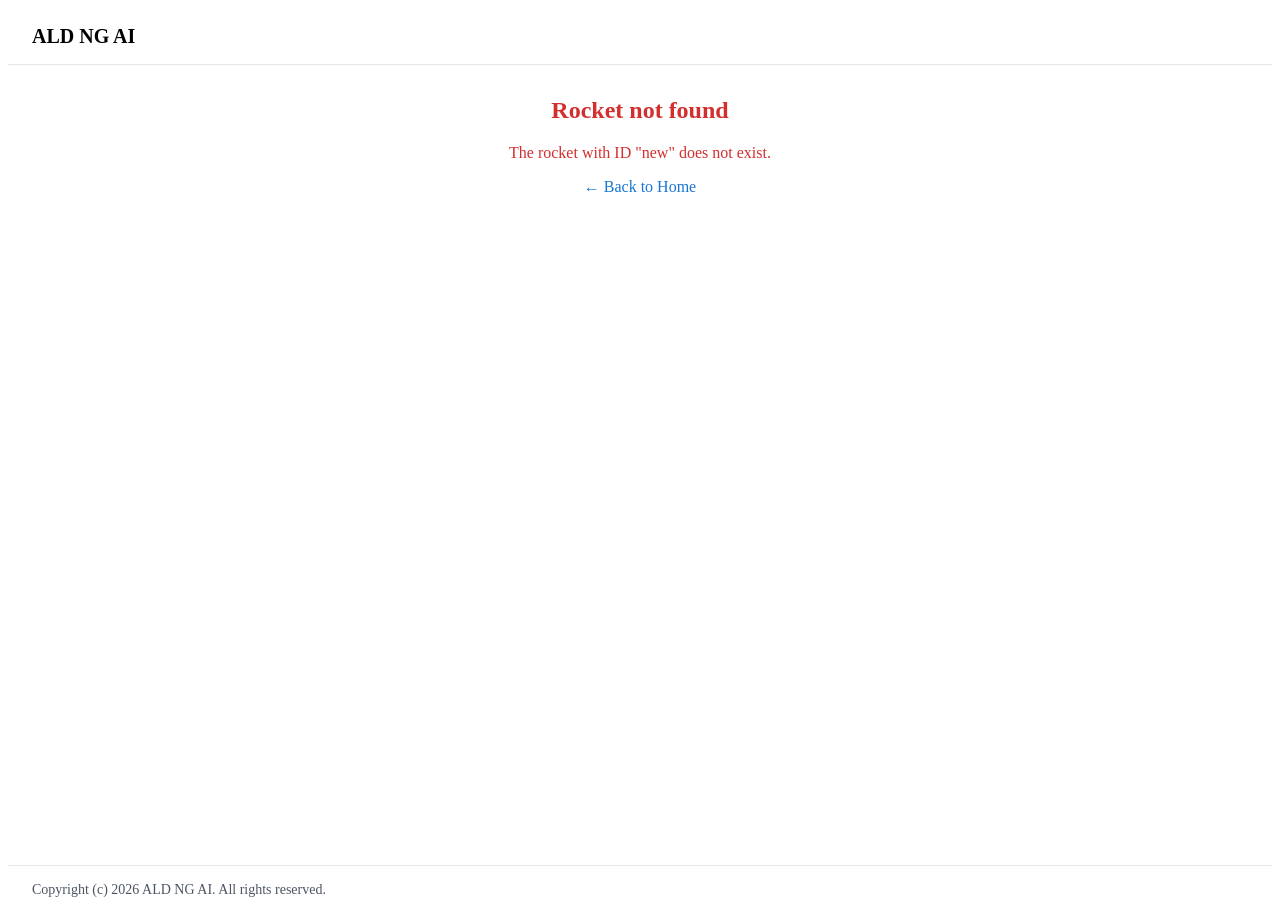
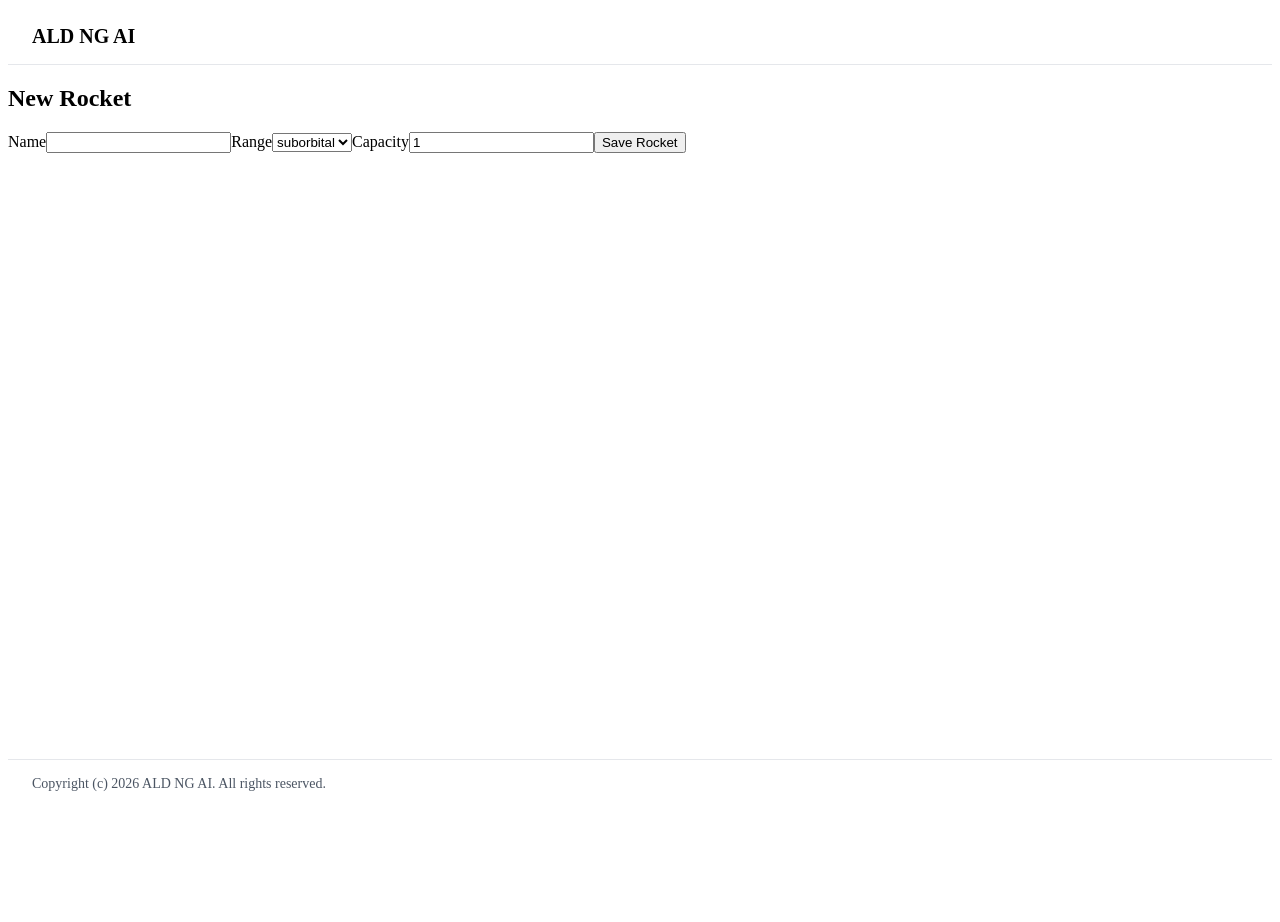
Before and after one commit to AlbertoBasaloAcademy/ald-ng-ai, an Angular app: page /rockets/new in a window 1280 px wide. Before the commit this address had no page. After the commit the page ends 816 px from the top, so only its background shows below. Built offline with nearby package versions, Linux system fonts and the light colour scheme.

Commit message:
feat: add rocket creation functionality; implement form component, service, and routing for new rockets

```diff
--- a/src/app/app.config.ts
+++ b/src/app/app.config.ts
@@ -1,6 +1,6 @@
 import { ApplicationConfig, provideExperimentalZonelessChangeDetection } from '@angular/core';
 import { provideRouter, withComponentInputBinding } from '@angular/router';
-
+import { provideHttpClient, withFetch, withInterceptors } from '@angular/common/http';
 import { routes } from './app.routes';
 import { provideClientHydration, withEventReplay } from '@angular/platform-browser';
 
@@ -8,5 +8,6 @@ export const appConfig: ApplicationConfig = {
   providers: [
     provideExperimentalZonelessChangeDetection(),
     provideRouter(routes, withComponentInputBinding()),
+    provideHttpClient(withFetch(), withInterceptors([])),
     provideClientHydration(withEventReplay())]
 };
--- a/src/app/app.routes.ts
+++ b/src/app/app.routes.ts
@@ -1,14 +1,17 @@
 import { Routes } from '@angular/router';
-
 
 export const routes: Routes = [
   {
     path: '',
     pathMatch: 'full',
-		loadComponent: () => import('./routes/home/home.page')
+    loadComponent: () => import('./routes/home/home.page'),
+  },
+  {
+    path: 'rockets/new',
+    loadComponent: () => import('./routes/rocket-new/rocket-new.page'),
   },
   {
     path: 'rockets/:id',
-		loadComponent: () => import('./routes/rocket-detail/rocket-detail.page')
-	}
+    loadComponent: () => import('./routes/rocket-detail/rocket-detail.page'),
+  },
 ];
--- /dev/null
+++ b/src/app/routes/rocket-new/rocket-form/rocket-form.component.html
@@ -0,0 +1,39 @@
+<form (ngSubmit)="onSubmit()">
+  <label for="name">Name</label>
+  <input
+    id="name"
+    type="text"
+    [ngModel]="name()"
+    (ngModelChange)="name.set($event)"
+    [disabled]="disabled()"
+    name="name"
+    required
+  />
+
+  <label for="range">Range</label>
+  <select
+    id="range"
+    [ngModel]="range()"
+    (ngModelChange)="range.set($event)"
+    [disabled]="disabled()"
+    name="range"
+  >
+    @for (r of ranges; track r) {
+      <option [value]="r">{{ r }}</option>
+    }
+  </select>
+
+  <label for="capacity">Capacity</label>
+  <input
+    id="capacity"
+    type="number"
+    [ngModel]="capacity()"
+    (ngModelChange)="capacity.set(+$event)"
+    [disabled]="disabled()"
+    name="capacity"
+    min="1"
+    required
+  />
+
+  <button type="submit" [disabled]="disabled()">Save Rocket</button>
+</form>
--- /dev/null
+++ b/src/app/routes/rocket-new/rocket-form/rocket-form.component.ts
@@ -0,0 +1,31 @@
+import { ChangeDetectionStrategy, Component, input, output, signal } from '@angular/core';
+import { FormsModule } from '@angular/forms';
+import type { RocketRange } from '../../../core/models/rocket.model';
+import type { RocketFormValue } from '../rocket-new.model';
+
+@Component({
+  selector: 'app-rocket-form',
+  standalone: true,
+  changeDetection: ChangeDetectionStrategy.OnPush,
+  imports: [FormsModule],
+  templateUrl: './rocket-form.component.html',
+  styleUrl: './rocket-form.component.css',
+})
+export class RocketFormComponent {
+  readonly disabled = input(false);
+  readonly save = output<RocketFormValue>();
+
+  readonly ranges: RocketRange[] = ['suborbital', 'orbital', 'moon', 'mars'];
+
+  readonly name = signal('');
+  readonly range = signal<RocketRange>('suborbital');
+  readonly capacity = signal(1);
+
+  onSubmit(): void {
+    this.save.emit({
+      name: this.name(),
+      range: this.range(),
+      capacity: this.capacity(),
+    });
+  }
+}
--- /dev/null
+++ b/src/app/routes/rocket-new/rocket-new.page.html
@@ -0,0 +1,7 @@
+<section>
+  <h1>{{ title }}</h1>
+  @if (errorMessage()) {
+    <p class="error">{{ errorMessage() }}</p>
+  }
+  <app-rocket-form [disabled]="isSaving()" (save)="onSave($event)" />
+</section>
--- /dev/null
+++ b/src/app/routes/rocket-new/rocket-new.page.ts
@@ -0,0 +1,35 @@
+import { ChangeDetectionStrategy, Component, inject, signal } from '@angular/core';
+import { Router } from '@angular/router';
+import { RocketNewRepository } from './rocket-new.service';
+import { RocketFormComponent } from './rocket-form/rocket-form.component';
+import type { RocketFormValue } from './rocket-new.model';
+
+@Component({
+  selector: 'app-rocket-new',
+  standalone: true,
+  changeDetection: ChangeDetectionStrategy.OnPush,
+  imports: [RocketFormComponent],
+  templateUrl: './rocket-new.page.html',
+  styleUrl: './rocket-new.page.css',
+})
+export default class RocketNewPage {
+  readonly #repository = inject(RocketNewRepository);
+  readonly #router = inject(Router);
+
+  readonly title = 'New Rocket';
+  readonly isSaving = signal(false);
+  readonly errorMessage = signal<string | null>(null);
+
+  onSave(formValue: RocketFormValue): void {
+    this.isSaving.set(true);
+    this.errorMessage.set(null);
+    this.#repository.save$(formValue).subscribe({
+      next: () => this.#router.navigate(['/']),
+      error: (err) => {
+        console.error(err);
+        this.errorMessage.set('Failed to save rocket. Please try again.');
+        this.isSaving.set(false);
+      },
+    });
+  }
+}
--- /dev/null
+++ b/src/app/routes/rocket-new/rocket-new.service.ts
@@ -0,0 +1,14 @@
+import { Injectable, inject } from '@angular/core';
+import { HttpClient } from '@angular/common/http';
+import { Observable } from 'rxjs';
+import type { Rocket } from '../../core/models/rocket.model';
+import type { RocketFormValue } from './rocket-new.model';
+
+@Injectable({ providedIn: 'root' })
+export class RocketNewRepository {
+  readonly #httpClient = inject(HttpClient);
+
+  save$(rocket: RocketFormValue): Observable<Rocket> {
+    return this.#httpClient.post<Rocket>('/api/rockets', rocket);
+  }
+}
```
Also changed, not shown: src/app/routes/rocket-new/rocket-new.model.ts (added, +7 -0 lines), src/app/routes/rocket-new/rocket-form/rocket-form.component.css (added), src/app/routes/rocket-new/rocket-new.page.css (added). Lines whose indentation alone changed are shown as unchanged.
